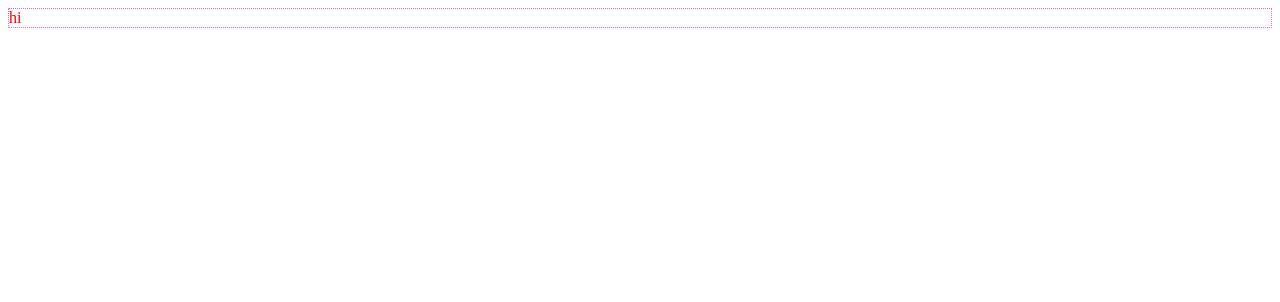
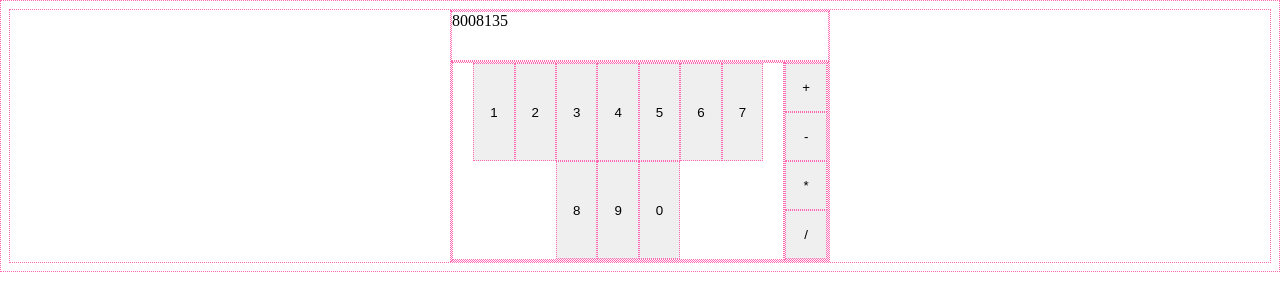
Before and after one commit to HSWilson3/calculator, a plain HTML site: page index.html in a window 1280 px wide. Drawn offline with Linux system fonts and the light colour scheme.

Commit message:
Create rough calculator display

```diff
--- a/index.html
+++ b/index.html
@@ -8,6 +8,28 @@
     <title>Calculator</title>
 </head>
 <body>
-    <div>hi</div>
+    <div id="container">
+        <div id="display">8008135</div>
+        <div id="buttons">
+            <div id="numbers">
+                <button id="1" class="num">1</button>
+                <button id="2" class="num">2</button>
+                <button id="3" class="num">3</button>
+                <button id="4" class="num">4</button>
+                <button id="5" class="num">5</button>
+                <button id="6" class="num">6</button>
+                <button id="7" class="num">7</button>
+                <button id="8" class="num">8</button>
+                <button id="9" class="num">9</button>
+                <button id="0" class="num">0</button>
+            </div>
+            <div id="operators">
+                <button id="add" class="op">+</button>
+                <button id="sub" class="op">-</button>
+                <button id="mult" class="op">*</button>
+                <button id="divide" class="op">/</button>
+            </div>
+        </div>
+    </div>
 </body>
 </html>
--- a/script.js
+++ b/script.js
@@ -1,3 +1,7 @@
+const numA = 0;
+const numB = 0;
+const operator = 0;
+
 function add(a, b) {
     return a + b;
 }
@@ -13,3 +17,22 @@ function multiply(a, b) {
 function divide(a, b) {
     return a / b;
 }
+
+function operate(op, a, b) {
+    switch (op) {
+        case "+":
+            add(a, b);
+            break;
+        case "-":
+            subtract(a, b);
+            break;
+        case "*":
+            multiply(a, b);
+            break;
+        case "/":
+            divide(a, b);
+            break;
+        default:
+            return "invalid operator";
+    }
+}
--- a/style.css
+++ b/style.css
@@ -1,4 +1,33 @@
-div {
-    color: red;
-    border: 1px dotted  hotpink;
+* {
+    border: 1px dotted hotpink;
 }
+
+#container {
+    display: flex;
+    flex-direction: column;
+    width: 30%;
+    margin: auto;
+}
+
+#display {
+    height: 48px;
+}
+
+#buttons {
+    display: flex;
+}
+
+#numbers {
+    display: flex;
+    flex-wrap: wrap;
+    justify-content: center;
+}
+
+button {
+    padding: 16px;
+}
+
+#operators {
+    display: flex;
+    flex-direction: column;
+}
```
